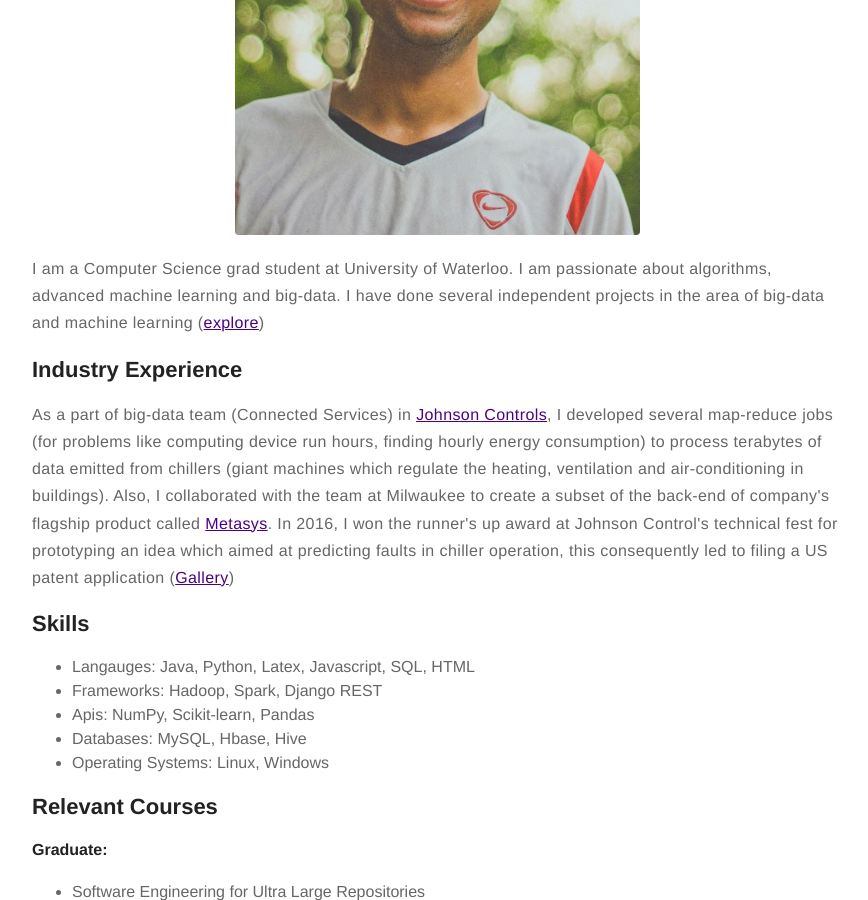
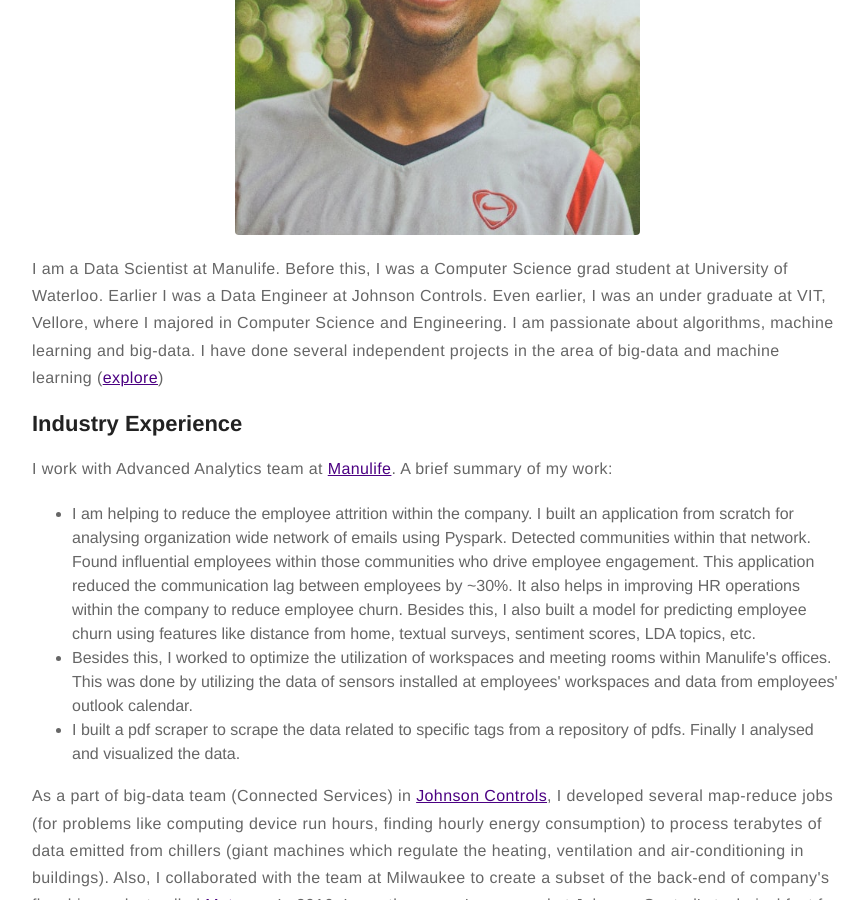
Before and after one commit to dishant-mittal/dishant-mittal.github.io, a Jekyll site: the page built from about.md, in a window 1280 px wide and 900 px high, scrolled down 355 px. Shown: the whole window, without its empty margins (203-1071 px from the left). Built offline with Jekyll 4.4.1, drawn with Linux system fonts in a browser that asks for light colours.

Commit message:
updated with Manulife ex

```diff
--- a/_config.yml
+++ b/_config.yml
@@ -1,6 +1,6 @@
 # main text of home
 name: Dishant Mittal
-bio: Computer Science grad student at University of Waterloo</br> 2 years of work experience in machine learning and software engineering
+bio: Masters in Computer Science from University of Waterloo</br> 3 years of work experience in machine learning and software engineering
 
 # twitter summary info
 description: A blog about technology and stuff related
--- a/_includes/nav.html
+++ b/_includes/nav.html
@@ -40,7 +40,7 @@
 
         {% if site.resume == true %}
             <li class="item">
-                <a class="link" href="https://drive.google.com/open?id=1g99u_HPdP4_V85yWNJ4cVjtvkrzeM8nX">Résumé</a>
+                <a class="link" href="https://drive.google.com/file/d/1o7KIdd1_RU9IPYyRiXuLNy2XN4zZ_QPc/view?usp=sharing">Résumé</a>
             </li>
         {% endif %}
 
--- a/about.md
+++ b/about.md
@@ -4,11 +4,18 @@ layout: page
 ---
 ![Profile Image]({{ site.url }}/{{ site.picture }})
 
-<p>I am a Computer Science grad student at University of Waterloo. I am passionate about algorithms, advanced machine learning and big-data.
+<p>I am a Data Scientist at Manulife. Before this, I was a Computer Science grad student at University of Waterloo. Earlier I was a Data Engineer at Johnson Controls. Even earlier, I was an under graduate at VIT, Vellore, where I majored in Computer Science and Engineering. I am passionate about algorithms, machine learning and big-data.
 <!---I currently work at the <a href="http://blizzard.cs.uwaterloo.ca/iss4e/">Information Systems and Science for Energy lab</a>. I am supervised by Prof. <a href="https://en.wikipedia.org/wiki/Srinivasan_Keshav">Srinivasan Keshav</a>.--> I have done several independent projects in the area of big-data and machine learning
  (<a href="https://dishant-mittal.github.io/projects/">explore</a>)</p>
 
 <h2>Industry Experience</h2>
+<p>I work with Advanced Analytics team at <a href="https://www.manulife.ca/personal.html">Manulife</a>. A brief summary of my work:<br />
+	<ul>
+	<li> I am helping to reduce the employee attrition within the company. I built an application from scratch for analysing organization wide network of emails using Pyspark. Detected communities within that network. Found influential employees within those communities who drive employee engagement. This application reduced the communication lag between employees by ~30%. It also helps in improving HR operations within the company to reduce employee churn. Besides this, I also built a model for predicting employee churn using features like distance from home, textual surveys, sentiment scores, LDA topics, etc.</li>
+	<li>Besides this, I worked to optimize the utilization of workspaces and meeting rooms within Manulife's offices. This was done by utilizing the data of sensors installed at employees' workspaces and data from employees' outlook calendar.</li>
+	<li>I built a pdf scraper to scrape the data related to specific tags from a repository of pdfs. Finally I analysed and visualized the data.</li>
+	</ul>
+
 <p>As a part of big-data team (Connected Services) in <a href="http://www.johnsoncontrols.com/">Johnson Controls</a>, I developed several map-reduce jobs (for problems like computing device run hours, finding hourly energy consumption) to process terabytes of data emitted from chillers (giant machines which regulate the heating, ventilation and air-conditioning in buildings). Also, I collaborated with the team at Milwaukee to create a subset of the back-end of company's flagship product called <a href="http://www.johnsoncontrols.com/buildings/building-management/building-automation-systems-bas">Metasys</a>. In 2016, I won the runner's up award at Johnson Control's technical fest for prototyping an idea which aimed at predicting faults in chiller operation, this consequently led to filing a US patent application (<a href="https://photos.app.goo.gl/btoSNNjzXyCrjLyA3">Gallery</a>)</p>
 
 
```
Also changed, not shown: publications.md (+2 -0 lines), Gemfile.lock, 10 other files.
